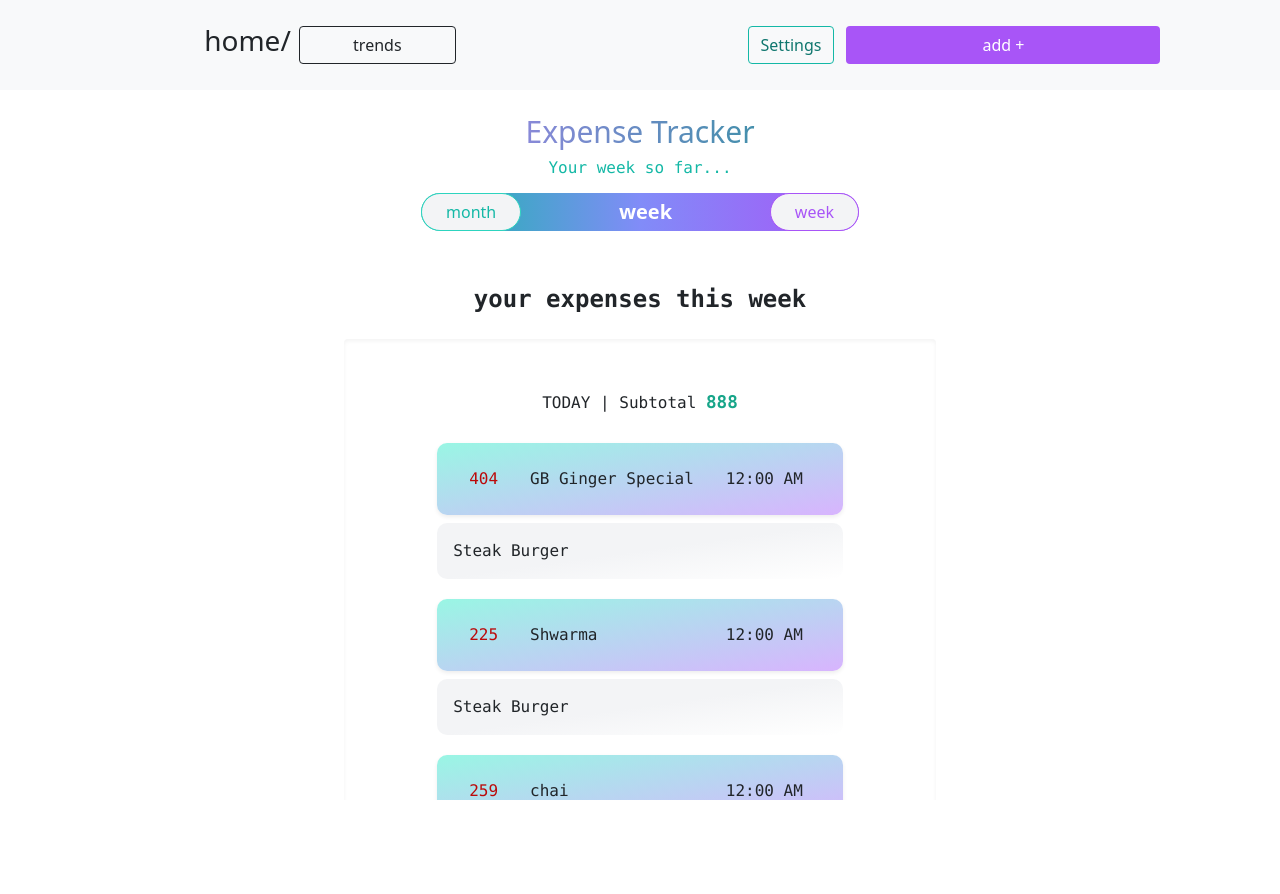
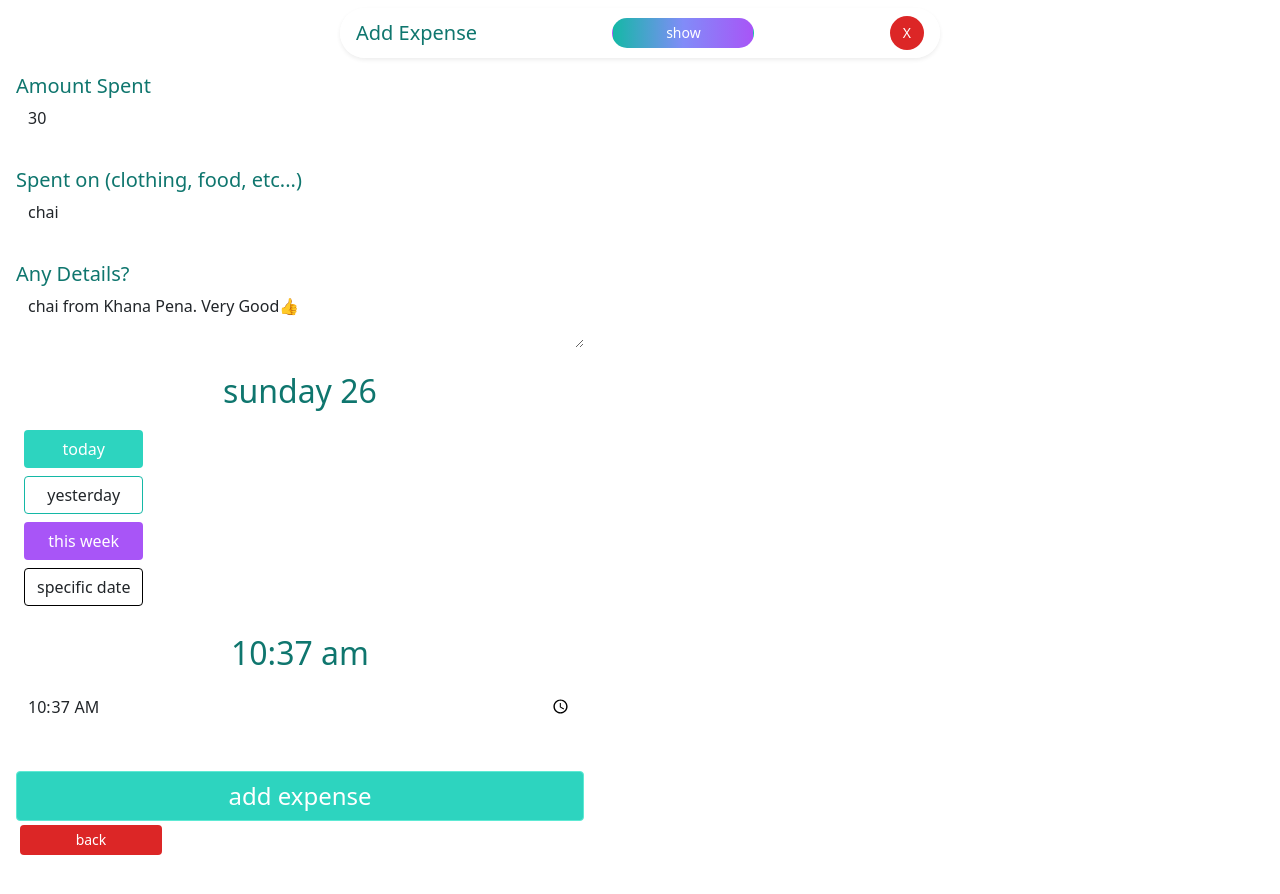
Before and after one commit to ahmadkhudai/next-tracker, a Next.js app: page /add_expense/AddExpenseForm in a window 1280 px wide. Shown: the top 894 px of the page. Before the commit the page ends 800 px from the top, so only its background shows below. Built offline with nearby package versions, Linux system fonts and the light colour scheme.

Commit message:
GRADIENTS!!!

```diff
--- a/pages/Forms/AK_SettingsPanel.tsx
+++ b/pages/Forms/AK_SettingsPanel.tsx
@@ -4,6 +4,7 @@ import {SettingLabels} from "../../Definitions/Setting";
 import {SettingsObj} from "../../Definitions/SettingsObj";
 import RedButton from "../components/buttons/RedButton";
 import LabelPurple from "../components/labels/LabelPurple";
+import {baseSettings} from "../api/utils/expense_utils";
 // import {useDispatch, useSelector} from "react-redux";
 // import {modifySettings} from "../api/features/settings/settingsSlice";
 
@@ -21,7 +22,8 @@ export default function AK_SettingsPanel({settings, modifySettings, handleClose}
 
     let visibilityStyle = {};
 
-    const [newSettings, setNewSettings] = useState(settings);
+
+    const [newSettings, setNewSettings] = useState(settings?settings:baseSettings);
 
 
     function handleSettingsChange(fieldName: SettingLabels, fieldValue: any) {
--- a/pages/_app.tsx
+++ b/pages/_app.tsx
@@ -1,17 +1,9 @@
 import '../node_modules/bootstrap/dist/css/bootstrap.min.css';
-import '../styles/globals.css'
-import React from "react";
-import App from "next/app";
-import Main from "./Main";
+import '../styles/globals.css';
+import type { AppProps } from 'next/app'
 
-class MyApp extends App {
-    render() {
-        let {Component, pageProps} = this.props;
-
-        return (
-            <Main />
-        )
-    }
+function MyApp({ Component, pageProps }: AppProps) {
+  return <Component {...pageProps} />
 }
 
 export default MyApp
--- a/pages/add_expense/AddExpenseForm.tsx
+++ b/pages/add_expense/AddExpenseForm.tsx
@@ -1,6 +1,6 @@
 // @flow
 import * as React from 'react';
-import {useEffect, useRef, useState} from 'react';
+import {useRef, useState} from 'react';
 import moment from "moment";
 import {Day, getSubtractableDays} from "../../constants/day";
 import DateSortedView from "../Home/_components/DateSortedView";
@@ -136,34 +136,24 @@ export function AddExpenseForm({addNewExpense, handleClose}: Props) {
 
     //scroll to top after new expense
 
-
-    const scrollToTop = () => {
-
-        window.scrollTo({
-            top: 0,
-            behavior: "smooth"
-        });
-    };
+    //
+    // const scrollToTop = () => {
+    //
+    //     window.scrollTo({
+    //         top: 0,
+    //         behavior: "smooth"
+    //     });
+    // };
 
 
     return (
 
-        <div className={" w-full ak_max_600px h-100 overflow-y-scroll scrollable  "}>
+        <div className={"  ak_max_600px wrapper wrapper_inner scrollable w-100"}>
             {/*<Expense styleClasses={""} expense={{...newExpense, id:"1"}}/>*/}
 
 
-
-                <div className={"h-100"}   ref={myRef}>
-                    <div
-
-                        className="  form-group position-sticky top-0 flex  align-items-center justify-content-between shadow-sm rounded-full bg-white/95 px-4 p-2 py-2 my-3 w-100">
-                        {/*<DateSortedView mode={Modes.create}*/}
-                        {/*                styleClasses={" w-100  pt-3  rounded-2  h-auto"}*/}
-                        {/*                expenseStyleClasses={" bg-teal-200 m-0 p-0 "}*/}
-                        {/*                expenses={[{...newExpense, id: "1", date: newExpense.date.toString()}]}/>*/}
-
-
-                        {/*<div className={"flex justify-between align-items-center w-100  w-100"}>*/}
+            <div className={"fixed_header w-100"}>
+                <div className="flex h-100 ak_max_600px justify-content-between align-items-center shadow-sm rounded-full bg-white/95 p-2 my-2 px-3 w-100">
                     <p className={" text-xl text-teal-700 hover:text-purple-700"}>Add Expense</p>
 
                     <OutlineRoundedButton
@@ -186,6 +176,30 @@ export function AddExpenseForm({addNewExpense, handleClose}: Props) {
                     {/*</div>*/}
 
                 </div>
+
+            </div>
+            {expenseAdded &&
+                <NewExpenseContainer handleClose={()=>{}}>
+                    <div className={"w-100 ak_max_600px   flex flex-column align-items-center  bg-gradient-to-l from-gray-100   via-teal-50  to-purple-100 h-100 p-4 rounded-[20px]"} style={{"zIndex":"1000"}}>
+
+                        <LabelPurple text={"Expense Added!"} styleClasses={" h1 text-4xl"}/>
+                        <DateSortedView mode={Modes.create}
+                                        styleClasses={" w-100  pt-3  py-2 px-0 shadow-sm bg-white/80 my-3  rounded-[10px] h-auto "}
+                                        expenses={[{...lastCreatedExpense, id: "1", date: newExpense.date.toString()}]}/>
+
+                        <div className={"w-75 flex flex-column"}>
+                            <TealButton styleClasses={" my-2 py-2 text-xl"} text={"add more!"} onClick={()=>{executeScroll(); resetState();}}/>
+                            <PurpleButton styleClasses={" p-2 my-1 "} text={"take me home."} onClick={() => {
+                                handleClose()
+                            }}/>
+                        </div>
+                        {/*<Expense expense={lastCreatedExpense}/>*/}
+                    </div>
+                </NewExpenseContainer>
+
+            }
+
+            <div className={" my-3"}   ref={myRef}>
                     <div id={"add_expense_form h-100 wrapper wrapper_inner "}
                          className={" my-6 flex flex-column bg-white/90 hover:bg-white ak_slow_transition p-3 "}
                          style={{"marginBottom": "4rem"}}
@@ -397,29 +411,6 @@ export function AddExpenseForm({addNewExpense, handleClose}: Props) {
 
 
 
-
-            {expenseAdded &&
-                <NewExpenseContainer handleClose={()=>{}}>
-                <div className={"w-100 ak_max_600px   flex flex-column align-items-center  bg-gradient-to-l from-gray-100   via-teal-50  to-purple-100  p-4 rounded-[20px]"}>
-
-                    <LabelPurple text={"Expense Added!"} styleClasses={" h1 text-4xl"}/>
-                    <DateSortedView mode={Modes.create}
-                                    styleClasses={" w-100  pt-3  py-2 px-0 shadow-sm bg-white/80 my-3  rounded-[10px] h-auto "}
-                                    expenses={[{...lastCreatedExpense, id: "1", date: newExpense.date.toString()}]}/>
-
-                    <div className={"w-75 flex flex-column"}>
-                        <TealButton styleClasses={" my-2 py-2 text-xl"} text={"add more!"} onClick={()=>{executeScroll(); resetState();}}/>
-                        <PurpleButton styleClasses={" p-2 my-1 "} text={"take me home."} onClick={() => {
-                            handleClose()
-                        }}/>
-                    </div>
-                    {/*<Expense expense={lastCreatedExpense}/>*/}
-                </div>
-                </NewExpenseContainer>
-
-            }
-
-
         </div>
     )
 }
--- a/pages/components/tempcomp.tsx
+++ /dev/null
@@ -1,18 +0,0 @@
-// @flow
-import * as React from 'react';
-import GraphWindow from "../graphs/GraphWindow";
-
-type Props = {
-
-};
-type State = {};
-
-class Tempcomp extends React.Component<Props, State> {
-    render() {
-        return (
-            <div></div>
-        );
-    };
-}
-
-export default Tempcomp;
--- a/pages/graphs/CurrentVisual.tsx
+++ b/pages/graphs/CurrentVisual.tsx
@@ -1,10 +1,8 @@
 // @flow
 import * as React from 'react';
 import {useEffect, useState} from 'react';
-import {Area, CartesianGrid, Tooltip, Label, XAxis, YAxis,ComposedChart, Line} from 'recharts';
-import SummaryExpense from "../../Definitions/SummaryExpense";
+import {Area, CartesianGrid, ComposedChart, Line, Tooltip, XAxis, YAxis} from 'recharts';
 import {Expense} from "../../Definitions/Expense";
-import moment from "moment";
 import {nFormatter} from "../api/utils/num_utils";
 
 
@@ -35,6 +33,7 @@ export function CurrentVisual({expenses, nameOfX, nameOfY, dateFunction="date"}:
 
     useEffect(() => {
         setDisplayData(expenses);
+        setGraphWidth(window.innerWidth<700?(0.8*window.innerWidth):500);
     }, [expenses]);
 
 
--- a/pages/graphs/GroupedExpensesGraph.tsx
+++ b/pages/graphs/GroupedExpensesGraph.tsx
@@ -1,22 +1,6 @@
 import React, {useEffect, useState} from 'react';
-import {
-    PolarAngleAxis,
-    PolarGrid,
-    PolarRadiusAxis,
-    Radar,
-    RadarChart,
-    Tooltip,
-    Legend,
-    BarChart,
-    XAxis, YAxis, CartesianGrid, Bar
-} from "recharts";
-import {
-    getCurrentWeeksExpenses,
-    getDayWiseExpenses,
-    getMonthWiseExpenses,
-    getSortedExpenses,
-    getWeekWiseExpenses
-} from "../api/utils/expense_utils";
+import {PolarAngleAxis, PolarGrid, PolarRadiusAxis, Radar, RadarChart, Tooltip} from "recharts";
+import {getMonthWiseExpenses, getSortedExpenses, getWeekWiseExpenses} from "../api/utils/expense_utils";
 import {Expense} from "../../Definitions/Expense";
 import SubliminalMessage from "../components/_partials/SubliminalMessage";
 
@@ -34,7 +18,7 @@ function GroupedExpensesGraph({expenses}:Props) {
     const [displayData, setDisplayData] = useState(getWeekWiseExpenses(sortedExpenses));
     const [currentOption, setCurrentOption] = useState(1);
     const [graphLabel, setGraphLabel] = useState(displayLabel[1]);
-    const [graphWidth, setGraphWidth] = useState(window.innerWidth<700?(0.8*window.innerWidth):500);
+    const [graphWidth, setGraphWidth] = useState(500);
     const groupingFunctions = {
         // 0: getDayWiseExpenses,
         1: getWeekWiseExpenses,
@@ -52,14 +36,15 @@ function GroupedExpensesGraph({expenses}:Props) {
     }
 
 
-    window.onresize = ()=>{
-        setGraphWidth(window.innerWidth<700?(0.8*window.innerWidth):500);
-    }
+    // window.onresize = ()=>{
+    //     setGraphWidth(window.innerWidth<700?(0.8*window.innerWidth):500);
+    // }
 
     useEffect(() => {
         return () => {
            // @ts-ignore
             setDisplayData(groupingFunctions[currentOption](getSortedExpenses(expenses)));
+            setGraphWidth(window.innerWidth<700?(0.8*window.innerWidth):500);
         };
     }, [expenses]);
 
--- a/pages/index.tsx
+++ b/pages/index.tsx
@@ -1,19 +1,15 @@
-// @flow
-import * as React from 'react';
 
-type Props = {
 
-};
-type State = {};
+import type { NextPage } from 'next'
 
-export class Index extends React.Component<Props, State> {
-    render() {
-        return (
-            <div>
-                <h1>just here so the compiler can stop shouting obscenities</h1>
-            </div>
-        );
-    };
+import Main from "./Main";
+
+const Home: NextPage = () => {
+  {/*<Link href={"/Home"}><a>GRAPHS</a></Link>*/}
+  return (
+    // <div className={styles.container}>
+      <Main/>
+  )
 }
 
-export default Index;
+export default Home
--- a/styles/globals.css
+++ b/styles/globals.css
@@ -309,10 +309,14 @@ div.scrollable::-webkit-scrollbar {
   justify-content: center;
 }
 
-fixed_footer {
+.fixed_header {
   position: fixed;
-  bottom: 0;
+  top: 0;
   left: 0;
+  z-index: 999;
+  width: 100vw;
+  display: flex;
+  justify-content: center;
 }
 
 /*# sourceMappingURL=globals.css.map */
--- a/styles/tailwind.scss
+++ b/styles/tailwind.scss
@@ -434,10 +434,14 @@ $finalWidth: $finalHeight*2;
   justify-content: center;
 }
 
-fixed_footer{
+.fixed_header{
   position: fixed;
-  bottom: 0;
+  top: 0;
   left: 0;
+  z-index: 999;
+  width: 100vw;
+  display: flex;
+  justify-content: center;
 }
 .scale-test{
 //transform:scale(0.7);
```
Also changed, not shown: 1 other file (tests, documents, lock files or other folders). Lines whose indentation alone changed are shown as unchanged.
